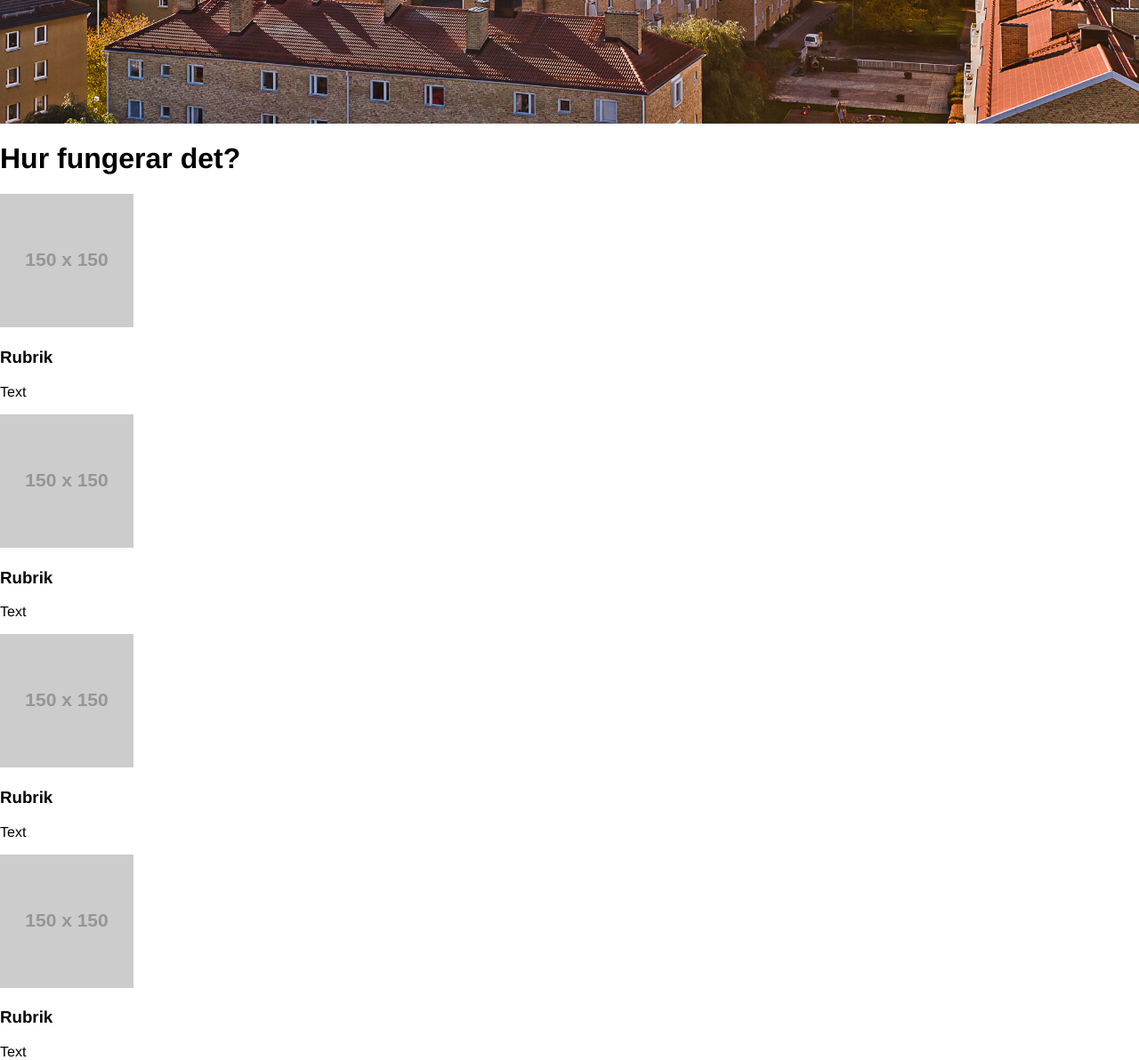
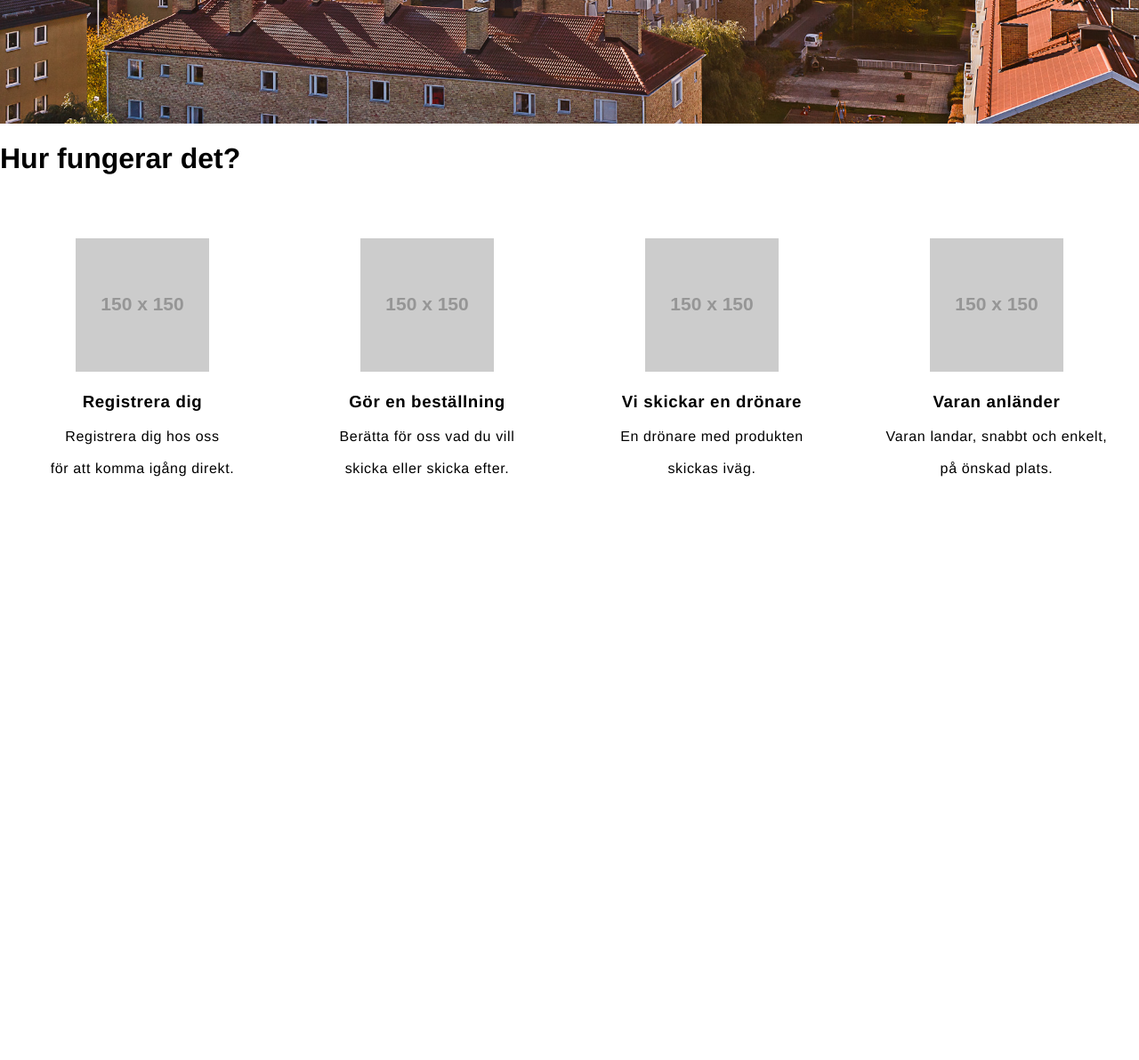
Before and after one commit to Wallman/Pigeon, a PHP site: page / in a window 1280 px wide. Shown: the part 682-1874 px from the top of the page at 89% size. After the commit the page ends 1218 px from the top, so only its background shows below. Run offline with PHP 8.4, Linux system fonts and the light colour scheme; grey boxes labelled with a size stand in for pictures from a placeholder-image service; some libraries are stand-ins or nearby versions.

Commit message:
Uppdaterat profile.php och about-php
Lagt divarna horisontellt
Lagt till text/beskrivning
Lagt till en css-fil för profilsidan

```diff
--- /dev/null
+++ b/assets/css/profile.css
@@ -0,0 +1,5 @@
+form {
+  width: 50%;
+  margin: 10px auto;
+  padding: 10px;
+}
--- a/assets/css/startpage.css
+++ b/assets/css/startpage.css
@@ -22,7 +22,12 @@ Main: #00C9D2 */
   color: #00C9D2;
   color: white;
 }
-.what-box{
+.about .container{
   margin: 50px 0;
   text-align: center;
+  float:left; width:25%;
+  font-weight: 100;
+  font-size: 1em;
+  letter-spacing: 0.04em;
+  color: black;
 }
--- a/include/views/about.php
+++ b/include/views/about.php
@@ -1,24 +1,24 @@
 <h1>Hur fungerar det?</h1>
 
 <div class='about'>
-  <div class='step-box'>
+  <div class='container'>
     <img src="http://placehold.it/150x150" alt='steg1'>
-    <h3>Rubrik</h3>
-    <p>Text</p>
+    <h3>Registrera dig</h3>
+    <p>Registrera dig hos oss<br></br>för att komma igång direkt.</p>
   </div>
-  <div class='step-box'>
+  <div class='container'>
     <img src="http://placehold.it/150x150" alt='steg2'>
-    <h3>Rubrik</h3>
-    <p>Text</p>
+    <h3>Gör en beställning</h3>
+    <p>Berätta för oss vad du vill<br></br>skicka eller skicka efter.</p>
   </div>
-  <div class='step-box'>
+  <div class='container'>
     <img src="http://placehold.it/150x150" alt='steg3'>
-    <h3>Rubrik</h3>
-    <p>Text</p>
+    <h3>Vi skickar en drönare</h3>
+    <p>En drönare med produkten<br></br>skickas iväg.</p>
   </div>
-  <div class='step-box'>
+  <div class='container'>
     <img src="http://placehold.it/150x150" alt='steg4'>
-    <h3>Rubrik</h3>
-    <p>Text</p>
+    <h3>Varan anländer</h3>
+    <p>Varan landar, snabbt och enkelt,<br></br>på önskad plats.</p>
   </div>
 </div>
```
Also changed, not shown: include/views/profile.php (added, +9 -0 lines), include/views/profile_corp.php (deleted), include/views/profile_priv.php (deleted).
